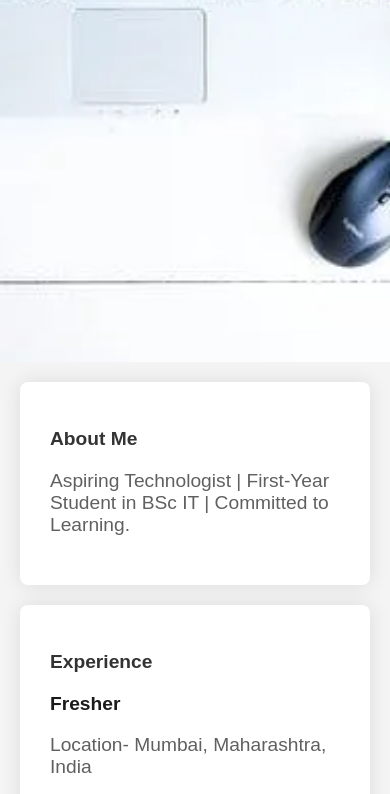
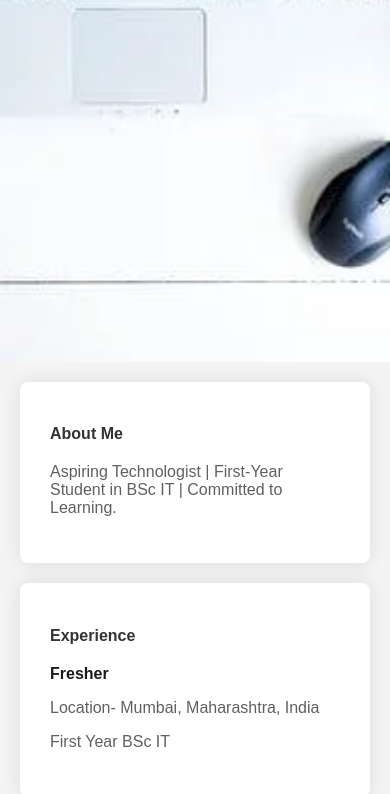
Before and after one commit to shaikh-insha/Personal.Team-Portfolio, a plain HTML site: page Resume.html in a window 390 px wide. Shown: the part 482-1276 px from the top of the page. Drawn offline with Linux system fonts and the light colour scheme.

Commit message:
Update Resume.html

```diff
--- a/Resume.html
+++ b/Resume.html
@@ -90,7 +90,7 @@ a:hover {
             }
 
             p, h2, h3, .contact {
-                font-size: 1.2em;
+                font-size: 1em;
             }
 
             .parallax-content {
```
